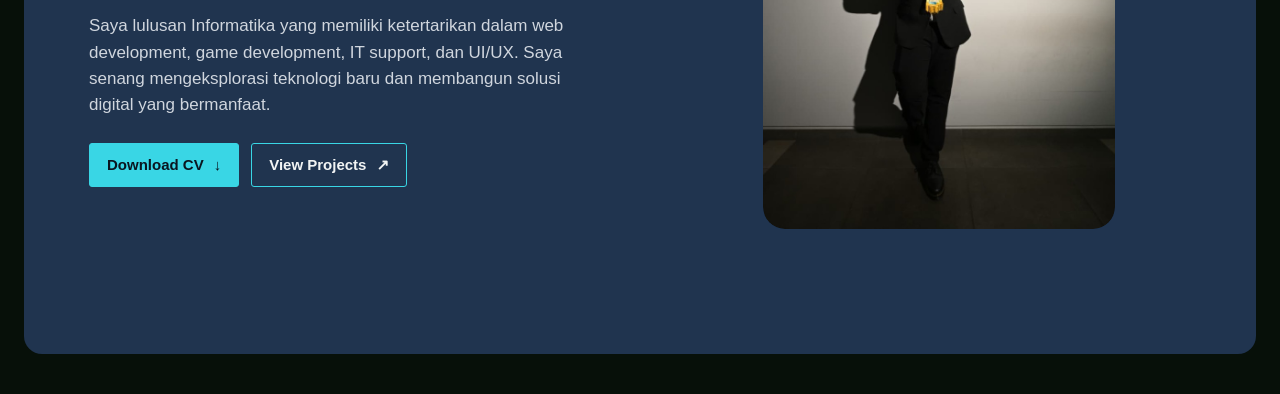
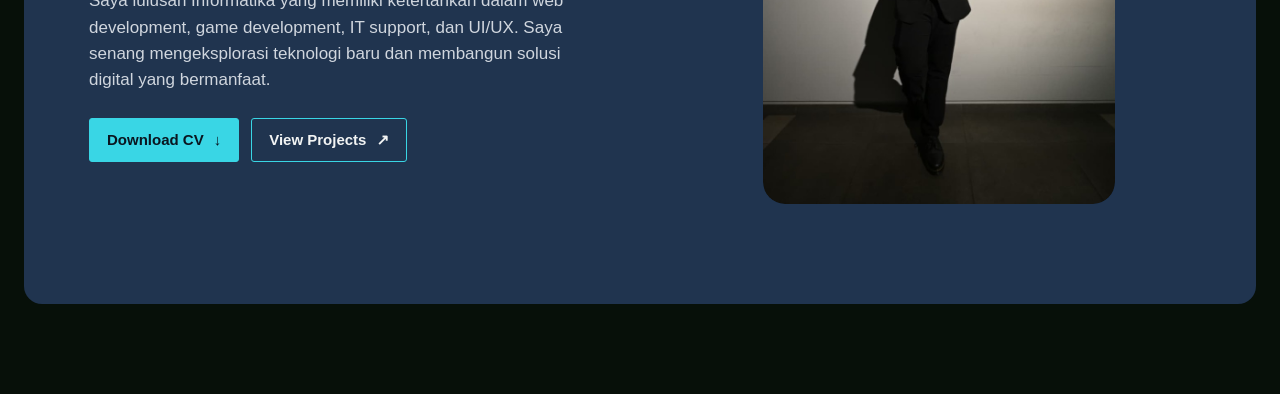
Before and after one commit to MuhFauzan07/Portofolio-MuhFauzan, a plain HTML site: page index.html in a window 1280 px wide. Shown: the part 456-850 px from the top of the page. After the commit the page ends 800 px from the top, so only its background shows below. Drawn offline with Linux system fonts and the light colour scheme.

Commit message:
Reduce bottom gap on home panel

```diff
--- a/styles.css
+++ b/styles.css
@@ -83,7 +83,7 @@ img { display: block; max-width: 100%; }
 
 .home-view {
   display: grid;
-  min-height: min(740px, calc(100vh - 80px));
+  min-height: calc(100vh - 130px);
   padding: 48px 65px;
   grid-template-columns: 1.05fr 0.95fr;
   align-items: center;
```
